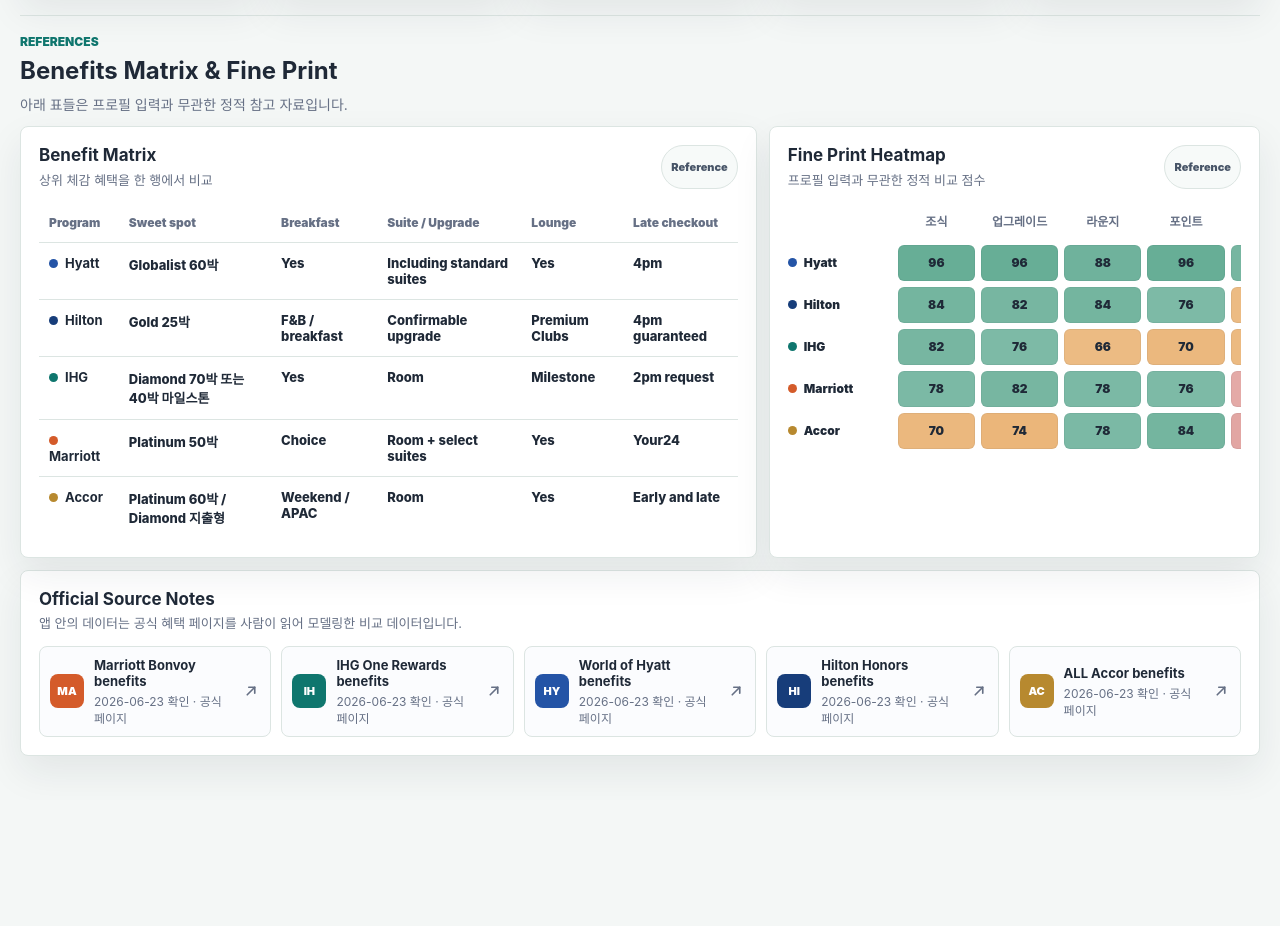
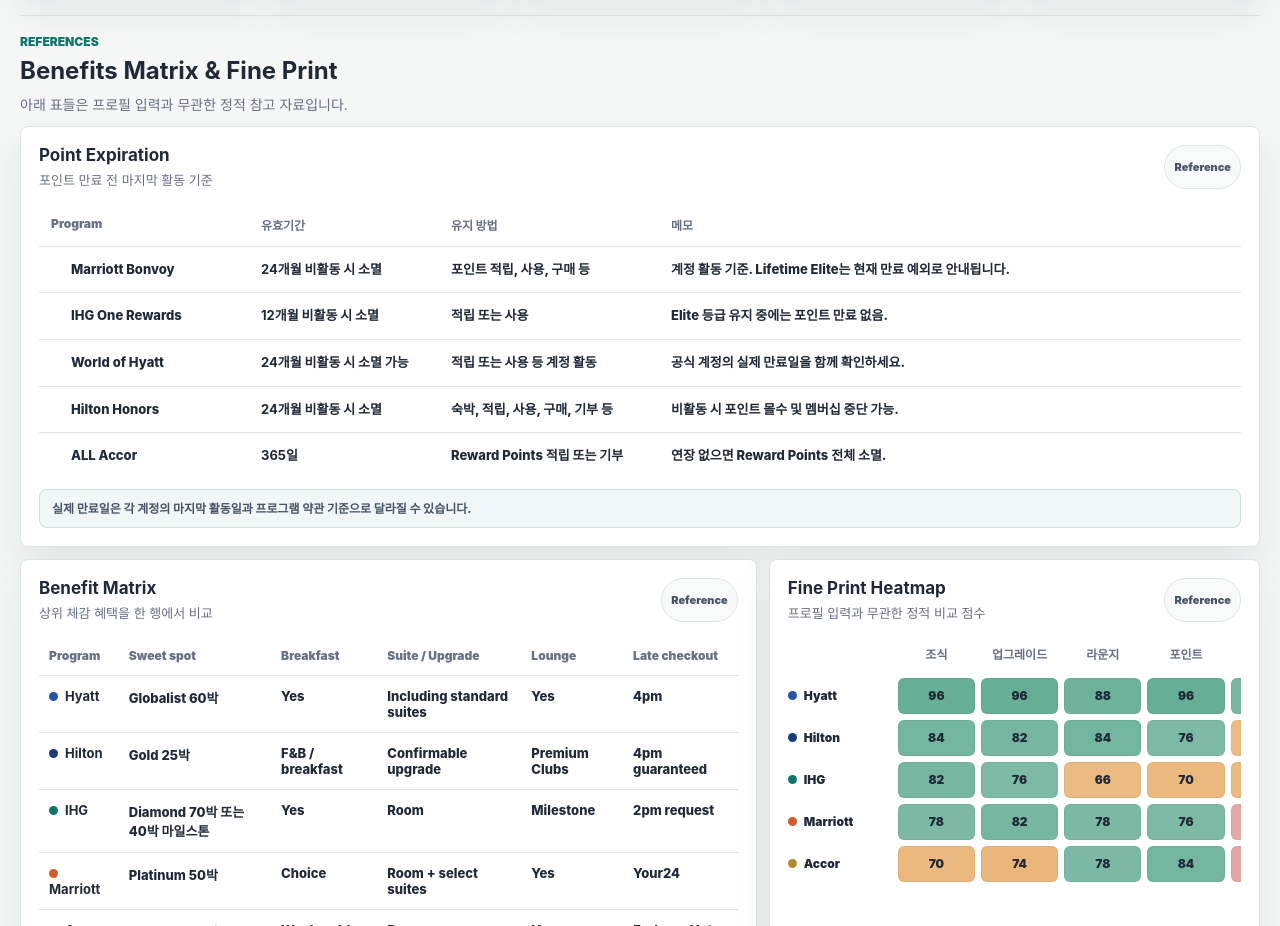
Before and after one commit to shawnthepark/hotel-membership-league, a website with bundled scripts: page Hotelier2/public/index.html in a window 1280 px wide. Shown: the part 3569-4495 px from the top of the page. Before the commit the page ends 4369 px from the top, so only its background shows below. Built offline with nearby package versions, Linux system fonts and the light colour scheme.

Commit message:
Add point expiration reference table

```diff
--- a/Hotelier2/public/index.html
+++ b/Hotelier2/public/index.html
@@ -251,6 +251,73 @@
           <p>아래 표들은 프로필 입력과 무관한 정적 참고 자료입니다.</p>
         </div>
 
+        <section class="panel point-expiration-panel">
+          <div class="panel-head">
+            <div>
+              <h2>Point Expiration</h2>
+              <p>포인트 만료 전 마지막 활동 기준</p>
+            </div>
+            <span class="reference-badge">Reference</span>
+          </div>
+          <div class="matrix-wrap">
+            <table class="expiration-table">
+              <thead>
+                <tr>
+                  <th>Program</th>
+                  <th>유효기간</th>
+                  <th>유지 방법</th>
+                  <th>메모</th>
+                </tr>
+              </thead>
+              <tbody>
+                <tr>
+                  <td>
+                    <span class="brand-line"><i class="brand-dot marriott-dot"></i>Marriott Bonvoy</span>
+                  </td>
+                  <td><strong>24개월</strong> 비활동 시 소멸</td>
+                  <td>포인트 적립, 사용, 구매 등</td>
+                  <td>계정 활동 기준. Lifetime Elite는 현재 만료 예외로 안내됩니다.</td>
+                </tr>
+                <tr>
+                  <td>
+                    <span class="brand-line"><i class="brand-dot ihg-dot"></i>IHG One Rewards</span>
+                  </td>
+                  <td><strong>12개월</strong> 비활동 시 소멸</td>
+                  <td>적립 또는 사용</td>
+                  <td>Elite 등급 유지 중에는 포인트 만료 없음.</td>
+                </tr>
+                <tr>
+                  <td>
+                    <span class="brand-line"><i class="brand-dot hyatt-dot"></i>World of Hyatt</span>
+                  </td>
+                  <td><strong>24개월</strong> 비활동 시 소멸 가능</td>
+                  <td>적립 또는 사용 등 계정 활동</td>
+                  <td>공식 계정의 실제 만료일을 함께 확인하세요.</td>
+                </tr>
+                <tr>
+                  <td>
+                    <span class="brand-line"><i class="brand-dot hilton-dot"></i>Hilton Honors</span>
+                  </td>
+                  <td><strong>24개월</strong> 비활동 시 소멸</td>
+                  <td>숙박, 적립, 사용, 구매, 기부 등</td>
+                  <td>비활동 시 포인트 몰수 및 멤버십 중단 가능.</td>
+                </tr>
+                <tr>
+                  <td>
+                    <span class="brand-line"><i class="brand-dot accor-dot"></i>ALL Accor</span>
+                  </td>
+                  <td><strong>365일</strong></td>
+                  <td>Reward Points 적립 또는 기부</td>
+                  <td>연장 없으면 Reward Points 전체 소멸.</td>
+                </tr>
+              </tbody>
+            </table>
+          </div>
+          <div class="reference-note">
+            실제 만료일은 각 계정의 마지막 활동일과 프로그램 약관 기준으로 달라질 수 있습니다.
+          </div>
+        </section>
+
         <section class="matrix-grid">
           <article class="panel">
             <div class="panel-head">
--- a/Hotelier2/public/styles.css
+++ b/Hotelier2/public/styles.css
@@ -1490,6 +1490,101 @@ input[type="number"] {
   font-size: 14px;
 }
 
+.point-expiration-panel {
+  margin-top: 12px;
+  margin-bottom: 12px;
+}
+
+.expiration-table {
+  width: 100%;
+  min-width: 820px;
+  border-collapse: separate;
+  border-spacing: 0;
+}
+
+.expiration-table th,
+.expiration-table td {
+  padding: 13px 12px;
+  border-bottom: 1px solid var(--line);
+  text-align: left;
+  vertical-align: top;
+}
+
+.expiration-table th {
+  color: var(--muted);
+  font-size: 12px;
+  font-weight: 900;
+}
+
+.expiration-table td {
+  color: var(--ink);
+  font-size: 13px;
+  font-weight: 800;
+  line-height: 1.42;
+}
+
+.expiration-table td:first-child {
+  width: 210px;
+}
+
+.expiration-table td:nth-child(2) {
+  width: 190px;
+}
+
+.expiration-table td:nth-child(3) {
+  width: 220px;
+}
+
+.expiration-table tr:last-child td {
+  border-bottom: 0;
+}
+
+.brand-line {
+  display: inline-flex;
+  align-items: center;
+  gap: 8px;
+  white-space: nowrap;
+}
+
+.brand-dot {
+  width: 12px;
+  height: 12px;
+  flex: 0 0 12px;
+  border-radius: 50%;
+}
+
+.marriott-dot {
+  background: var(--marriott);
+}
+
+.ihg-dot {
+  background: var(--ihg);
+}
+
+.hyatt-dot {
+  background: var(--hyatt);
+}
+
+.hilton-dot {
+  background: var(--hilton);
+}
+
+.accor-dot {
+  background: var(--accor);
+}
+
+.reference-note {
+  margin-top: 10px;
+  padding: 10px 12px;
+  border: 1px solid rgba(15, 118, 110, 0.18);
+  border-radius: 8px;
+  color: #475467;
+  background: rgba(15, 118, 110, 0.06);
+  font-size: 12px;
+  font-weight: 800;
+  line-height: 1.45;
+}
+
 .matrix-wrap {
   overflow-x: auto;
 }
```
